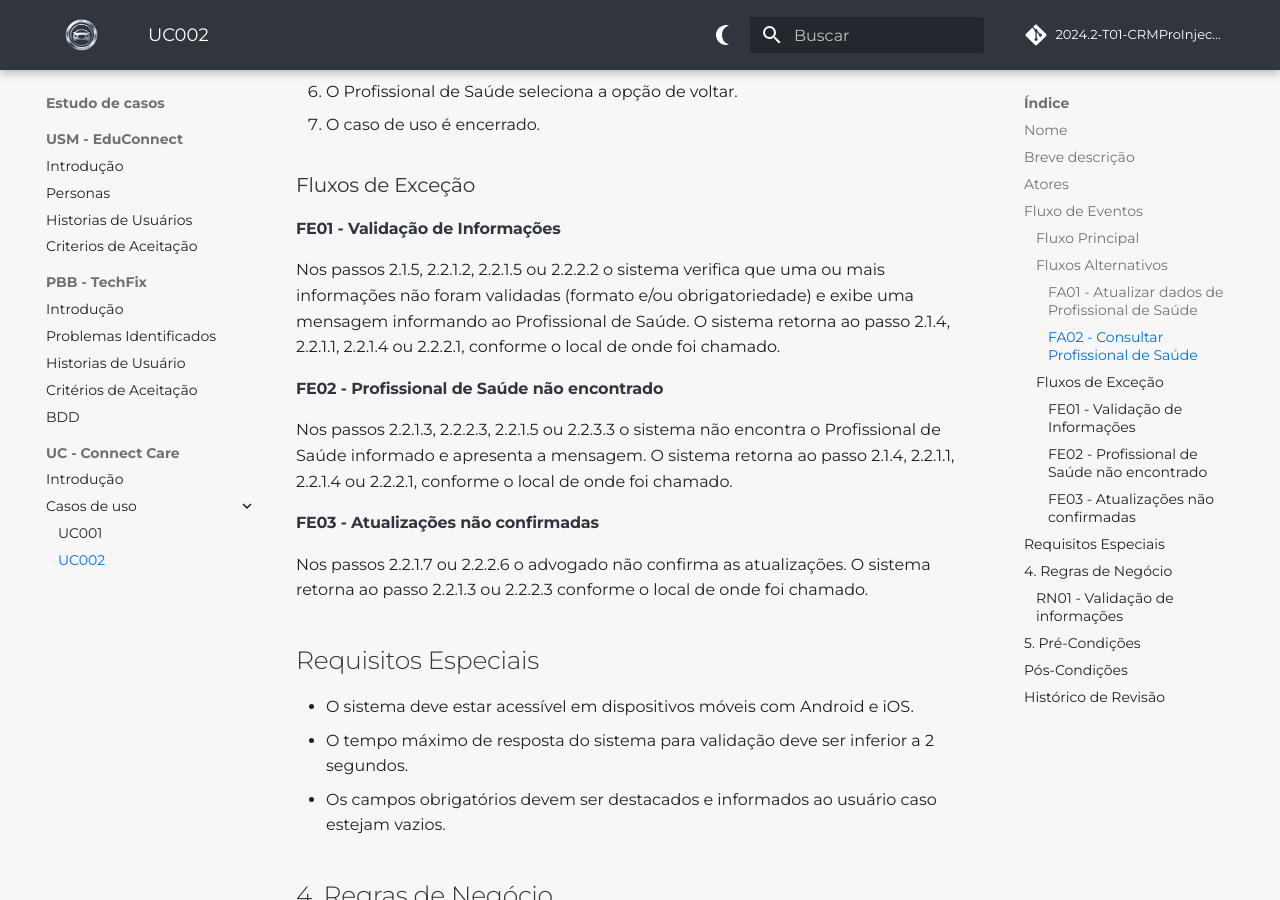
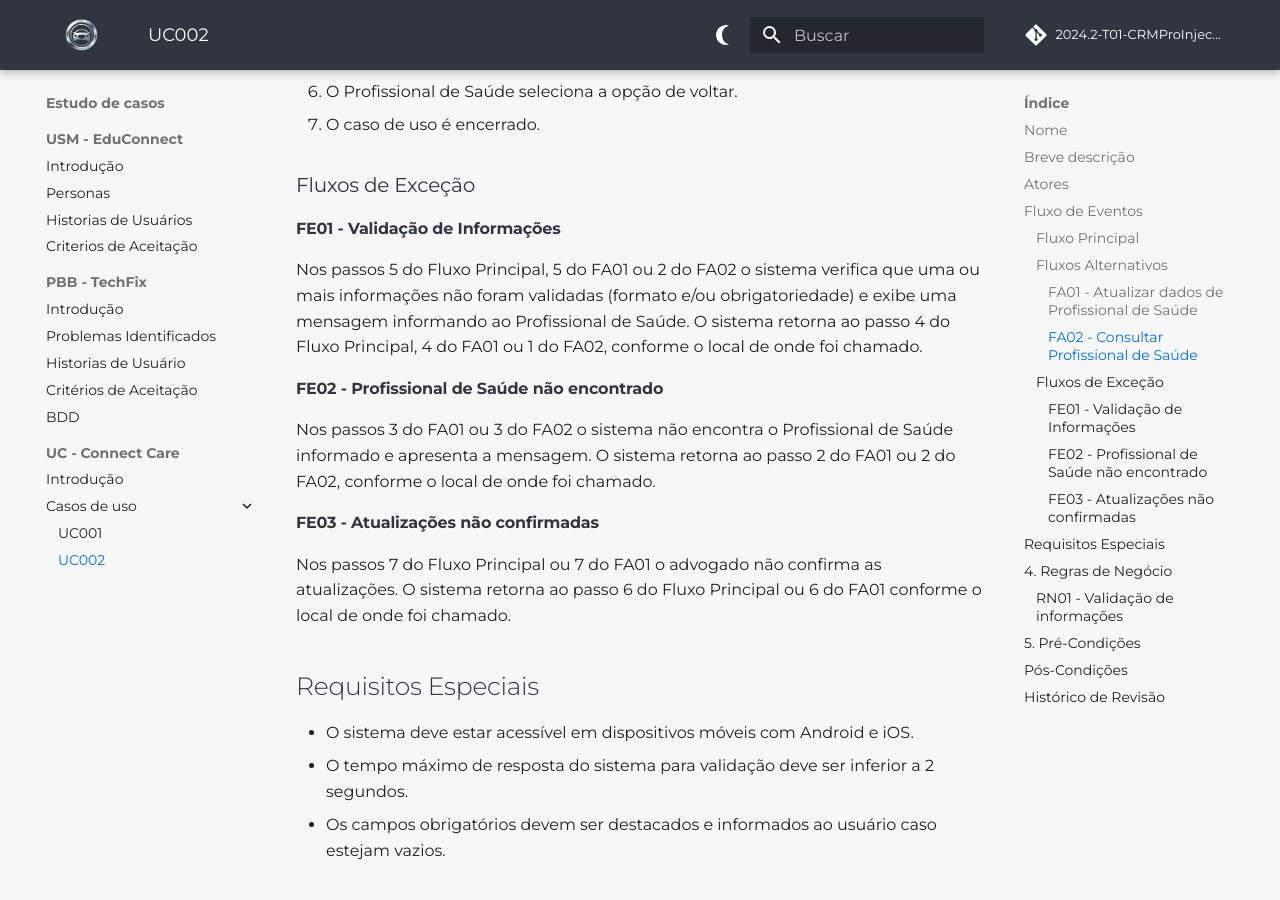
Before and after one commit to mdsreq-fga-unb/2024.2-T01-CRMProInjecao, an MkDocs documentation site: the page built from docs/estudo-de-caso-uc/caso-de-uso-02.md, in a window 1280 px wide and 900 px high, scrolled down 2185 px. Built offline with MkDocs 1.6.1 and Material for MkDocs 9.7.7, drawn with Linux system fonts in a browser that asks for light colours; comment, search, counter and statistics services are not loaded; the version menu is left out.

Commit message:
Update caso-de-uso-02.md
Atualizar os passos dos FEs

```diff
--- a/docs/estudo-de-caso-uc/caso-de-uso-02.md
+++ b/docs/estudo-de-caso-uc/caso-de-uso-02.md
@@ -62,15 +62,15 @@ No passo 1 do fluxo básico o Profissional de Saúde seleciona a opção de Cons
 
 #### FE01 - Validação de Informações
 
-Nos passos 2.1.5, 2.2.1.2, 2.2.1.5 ou 2.2.2.2 o sistema verifica que uma ou mais informações não foram validadas (formato e/ou obrigatoriedade) e exibe uma mensagem informando ao Profissional de Saúde. O sistema retorna ao passo 2.1.4, 2.2.1.1, 2.2.1.4 ou 2.2.2.1, conforme o local de onde foi chamado.
+Nos passos 5 do Fluxo Principal, 5 do FA01 ou 2 do FA02 o sistema verifica que uma ou mais informações não foram validadas (formato e/ou obrigatoriedade) e exibe uma mensagem informando ao Profissional de Saúde. O sistema retorna ao passo 4 do Fluxo Principal, 4 do FA01 ou 1 do FA02, conforme o local de onde foi chamado.
 
 #### FE02 - Profissional de Saúde não encontrado
 
-Nos passos 2.2.1.3, 2.2.2.3, 2.2.1.5 ou 2.2.3.3 o sistema não encontra o Profissional de Saúde informado e apresenta a mensagem. O sistema  retorna ao passo 2.1.4, 2.2.1.1, 2.2.1.4 ou 2.2.2.1, conforme o local de onde foi chamado.
+Nos passos 3 do FA01 ou 3 do FA02 o sistema não encontra o Profissional de Saúde informado e apresenta a mensagem. O sistema  retorna ao passo 2 do FA01 ou 2 do FA02, conforme o local de onde foi chamado.
 
 #### FE03 - Atualizações não confirmadas
 
-Nos passos 2.2.1.7 ou 2.2.2.6 o advogado não confirma as atualizações. O sistema retorna ao passo 2.2.1.3 ou 2.2.2.3 conforme o local de onde foi chamado.
+Nos passos 7 do Fluxo Principal ou 7 do FA01 o advogado não confirma as atualizações. O sistema retorna ao passo 6 do Fluxo Principal ou 6 do FA01 conforme o local de onde foi chamado.
 
 ## Requisitos Especiais
 
```
